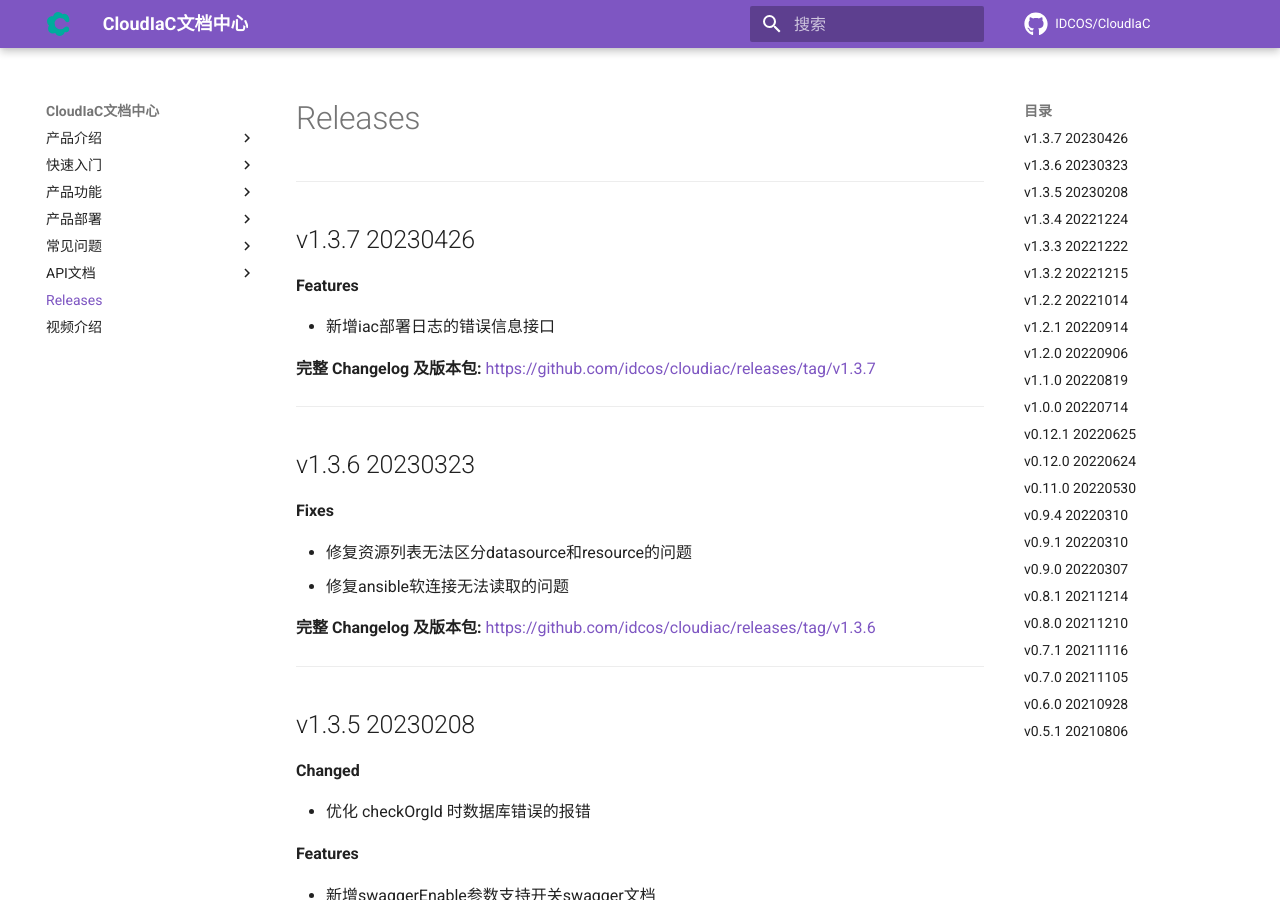
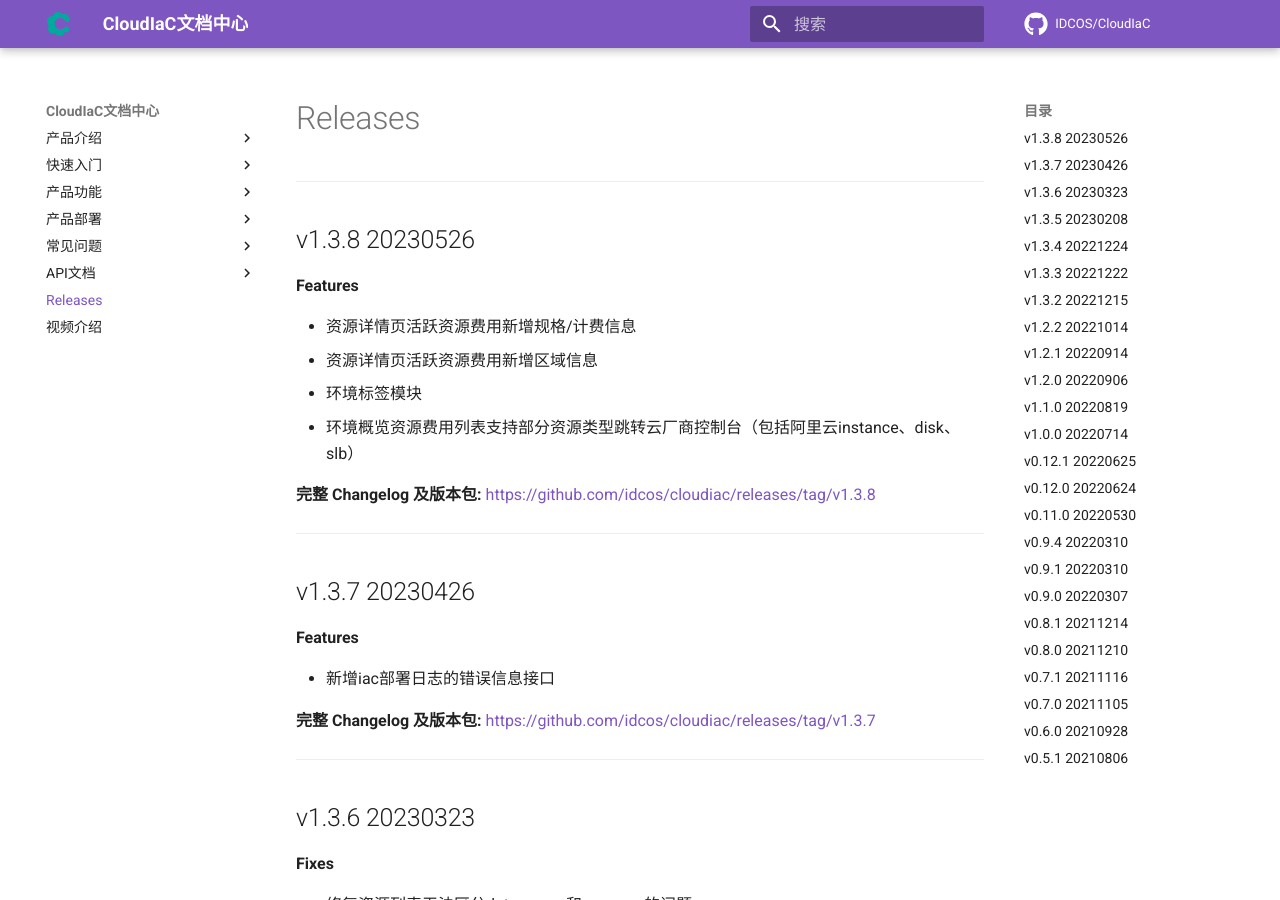
Before and after one commit to idcos/cloudiac, an MkDocs documentation site: the page built from docs/mkdocs/releases.md, in a window 1280 px wide and 900 px high. Built offline with MkDocs 1.6.1 and Material for MkDocs 9.7.7, drawn with Linux system fonts in a browser that asks for light colours; comment, search, counter and statistics services are not loaded; the version menu is left out.

Commit message:
Release v1.3.8

```diff
--- a/docs/mkdocs/releases.md
+++ b/docs/mkdocs/releases.md
@@ -1,4 +1,18 @@
 # Releases
+
+------
+## v1.3.8 20230526
+**Features**
+
+- 资源详情页活跃资源费用新增规格/计费信息
+- 资源详情页活跃资源费用新增区域信息
+- 环境标签模块
+- 环境概览资源费用列表支持部分资源类型跳转云厂商控制台（包括阿里云instance、disk、slb）
+
+
+
+**完整 Changelog 及版本包:** [https://github.com/idcos/cloudiac/releases/tag/v1.3.8](https://github.com/idcos/cloudiac/releases/tag/v1.3.8)
+
 
 ------
 ## v1.3.7 20230426
```
Also changed, not shown: CHANGELOG.md (+10 -1 lines), changelog.json (+12 -0 lines), docs/mkdocs/product-deploy/container.md (+3 -3 lines), docs/mkdocs/product-deploy/host.md (+1 -1 lines), 2 other files.
